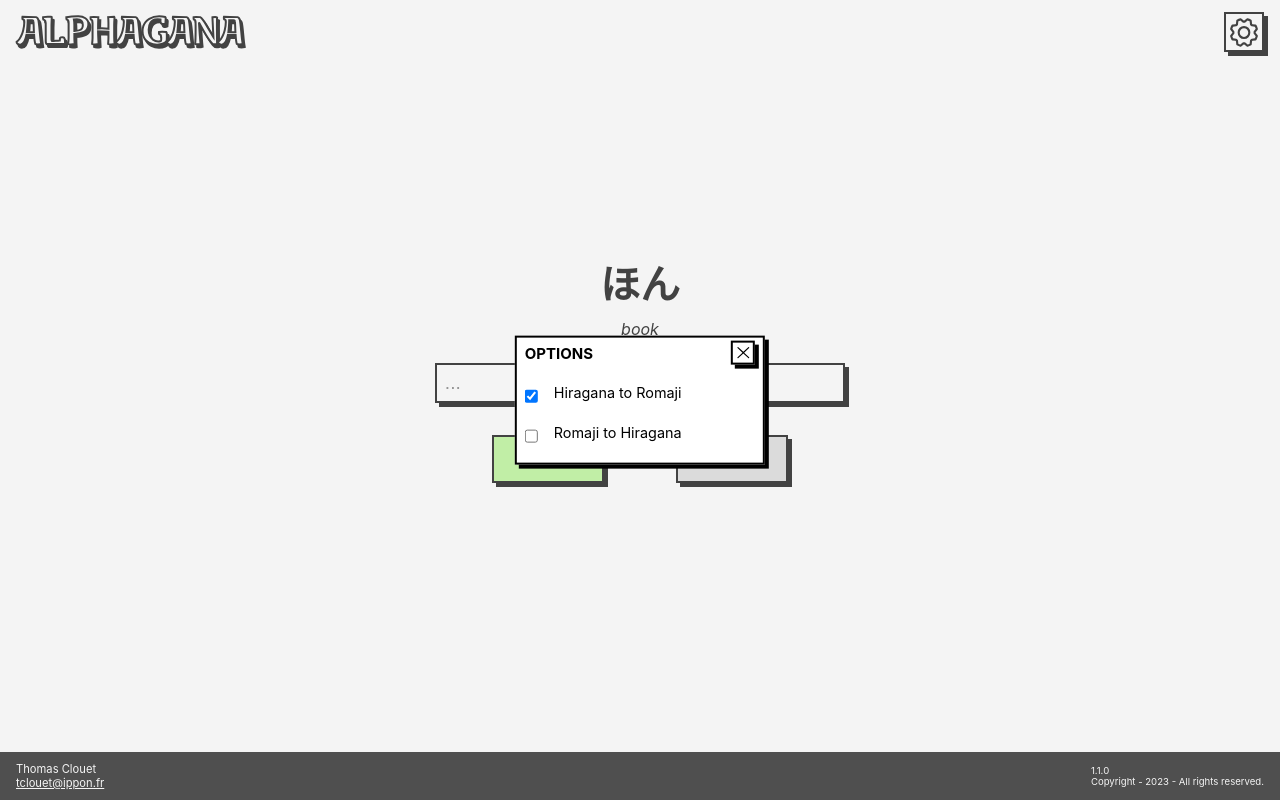
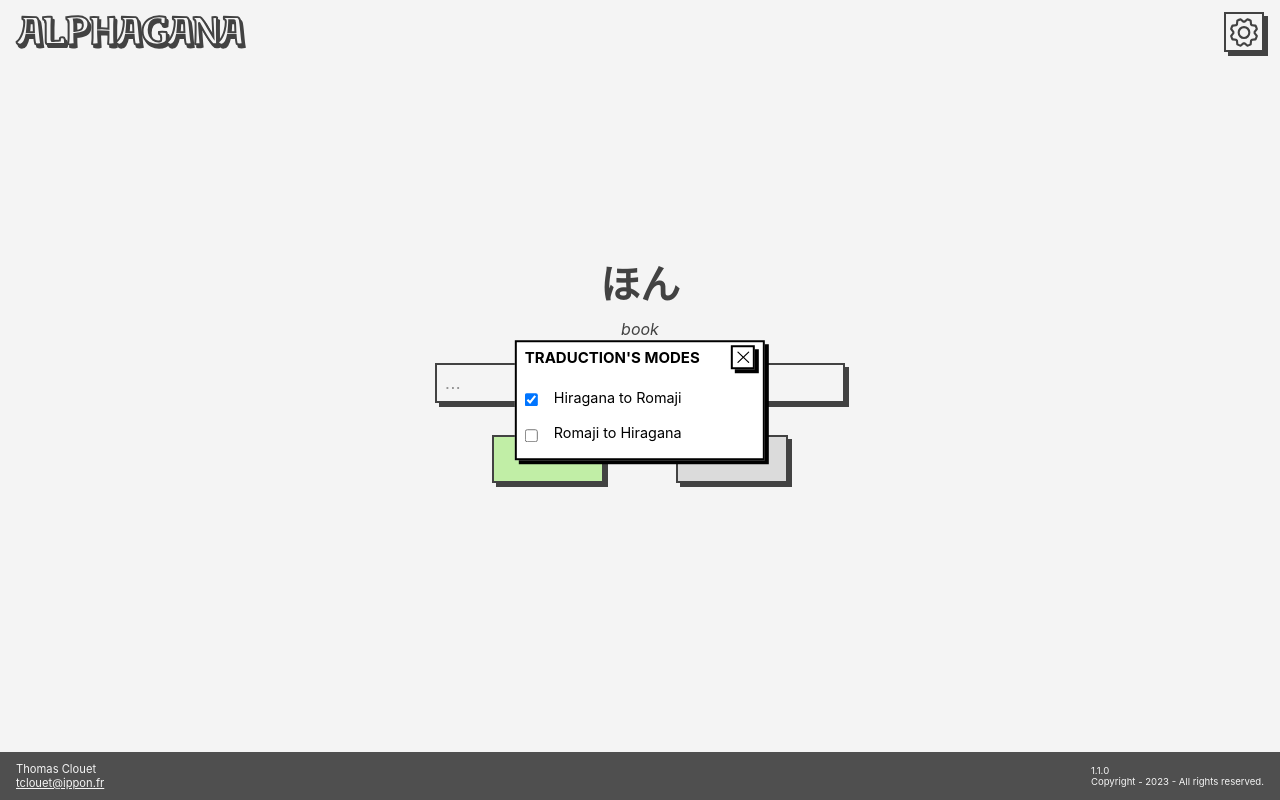
Before and after one commit to Mangow44/Alphagana, a Vue app: page / in a window 1280 px wide. Both pictures are taken after a click on the button 1244 px from the left and 32 px from the top of the page. Built offline with nearby package versions, Linux system fonts and the light colour scheme.

Commit message:
:art: refactor(options): change lang files, fix checkboxes css

```diff
--- a/src/components/header/options/Options.vue
+++ b/src/components/header/options/Options.vue
@@ -23,10 +23,11 @@ const modeStore = useModeStore()
 <style scoped>
 .option {
   display: flex;
+  align-items: center;
   gap: 1rem;
 
   min-width: 15rem;
-  min-height: 2rem;
+  height: fit-content;
   margin: 0.5rem 0;
   padding: 0.3rem;
 
@@ -34,7 +35,8 @@ const modeStore = useModeStore()
 }
 
 .choice {
-  margin-top: 0.1rem;
+  margin-top: 0.3rem;
+  margin-bottom: auto;
 
   font-size: 0.7rem;
 }
--- a/src/lang/en.json
+++ b/src/lang/en.json
@@ -11,5 +11,5 @@
     "HiraganaToRomaji": "Hiragana to Romaji",
     "RomajiToHiragana": "Romaji to Hiragana"
   },
-  "options": "Options"
+  "options": "Traduction's modes"
 }
--- a/src/lang/fr.json
+++ b/src/lang/fr.json
@@ -11,5 +11,5 @@
     "HiraganaToRomaji": "Hiragana vers Romaji",
     "RomajiToHiragana": "Romaji vers Hiragana"
   },
-  "options": "Options"
+  "options": "Modes de traduction"
 }
```
